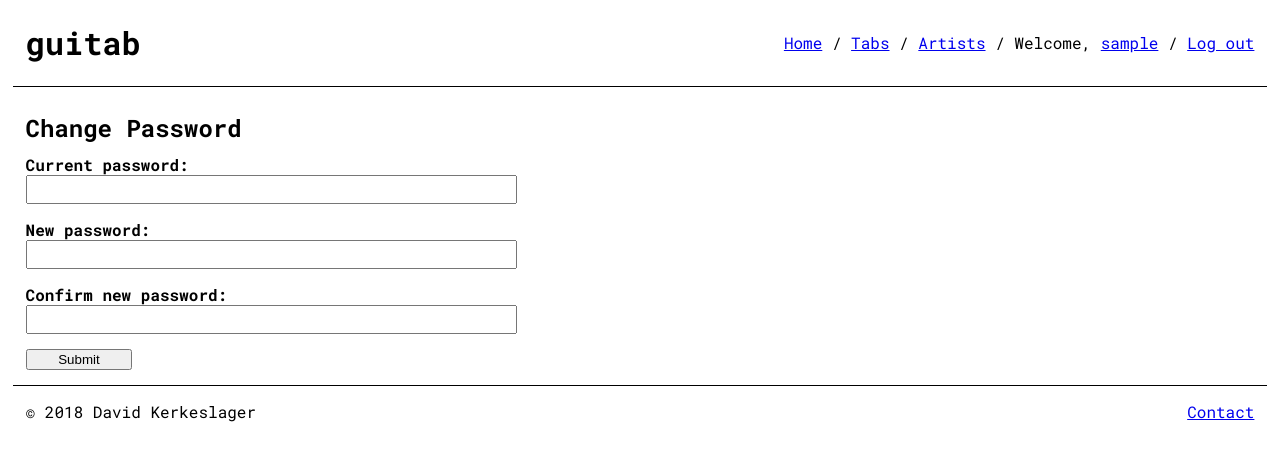
After one commit to kerkeslager/guitartabs, a Django app: page /users/change_password/ in a window 1280 px wide. The commit adds this page. Shown: the top 461 px of the page. Run offline with Django 3.2, Linux system fonts and the light colour scheme; the visitor is signed in with stand-in values (Sample User, id 1).

Commit message:
Add the ability to change passwords

```diff
--- a/users/forms.py
+++ b/users/forms.py
@@ -13,5 +13,5 @@ class UserForm(forms.ModelForm):
 
 class ChangePasswordForm(forms.Form):
     current_password = forms.CharField(widget=forms.PasswordInput())
-    password = forms.CharField(widget=forms.PasswordInput())
-    confirm_password = forms.CharField(widget=forms.PasswordInput())
+    new_password = forms.CharField(widget=forms.PasswordInput())
+    confirm_new_password = forms.CharField(widget=forms.PasswordInput())
--- /dev/null
+++ b/users/templates/users/change_password.html
@@ -0,0 +1,15 @@
+{% extends 'core/base.html' %}
+
+{% block title %}Editing Profile{% endblock %}
+
+{% block body %}
+  <header id='main-header'>
+    <h2>Change Password</h2>
+  </header>
+
+  <form action="{% url 'users:change_password' %}" method='post'>
+    {% csrf_token %}
+    {{ change_password_form }}
+    <input type='submit' value='Submit'/>
+  </form>
+{% endblock %}
--- a/users/templates/users/profile.html
+++ b/users/templates/users/profile.html
@@ -8,6 +8,7 @@
     <nav>
       {% if request.user.is_authenticated and request.user == user %}
       <span><a href="{% url 'users:edit_profile' %}">Edit</a></span>
+      <span><a href="{% url 'users:change_password' %}">Change password</a></span>
       {% endif %}
     </nav>
   </header>
--- a/users/urls.py
+++ b/users/urls.py
@@ -7,4 +7,6 @@ app_name = 'users'
 urlpatterns = [
     path('<int:user_id>', views.profile, name='profile'),
     path('edit/', views.edit_profile, name='edit_profile'),
+    path('change_password/', views.change_password, name='change_password'),
+    path('password_changed/', views.password_changed, name='password_changed'),
 ]
--- a/users/views.py
+++ b/users/views.py
@@ -53,3 +53,40 @@ def edit_profile(request):
 
         context = { 'user_form': user_form }
         return render(request, 'users/edit_profile.html', context)
+
+def change_password(request):
+    if not request.user.is_authenticated:
+        return HttpResponseRedirect(reverse('login') + '?next=' + reverse('users:change_password'))
+
+    if request.method == 'GET':
+        change_password_form = forms.ChangePasswordForm()
+        context = {
+            'change_password_form': change_password_form,
+        }
+        return render(request, 'users/change_password.html', context)
+
+    if request.method == 'POST':
+        change_password_form = forms.ChangePasswordForm(request.POST)
+
+        # We can't (reasonably) do this in the form validation because we don't
+        # have access to the request object.
+        if not authenticate(request, username=request.user.username, password=change_password_form.data['current_password']):
+            change_password_form.add_error('current_password', 'Current password is incorrect')
+
+        # We could do this in the form, but it's easier to have all the validation in one place
+        if change_password_form.data['new_password'] != change_password_form.data['confirm_new_password']:
+            change_password_form.add_error('confirm_new_password', 'New password confirmation does not match')
+
+        if change_password_form.is_valid():
+            user = request.user
+            user.set_password(change_password_form.cleaned_data['new_password'])
+            user.save()
+            return redirect('users:password_changed')
+
+        context = {
+            'change_password_form': change_password_form,
+        }
+        return render(request, 'users/change_password.html', context)
+
+def password_changed(request):
+    return render(request, 'users/password_changed.html')
```
Also changed, not shown: users/templates/users/password_changed.html (added, +11 -0 lines).
